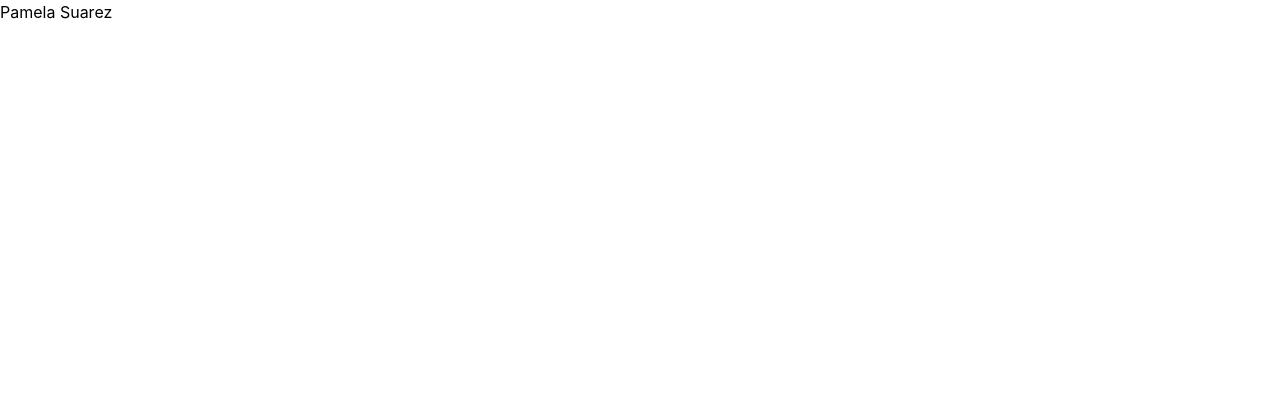
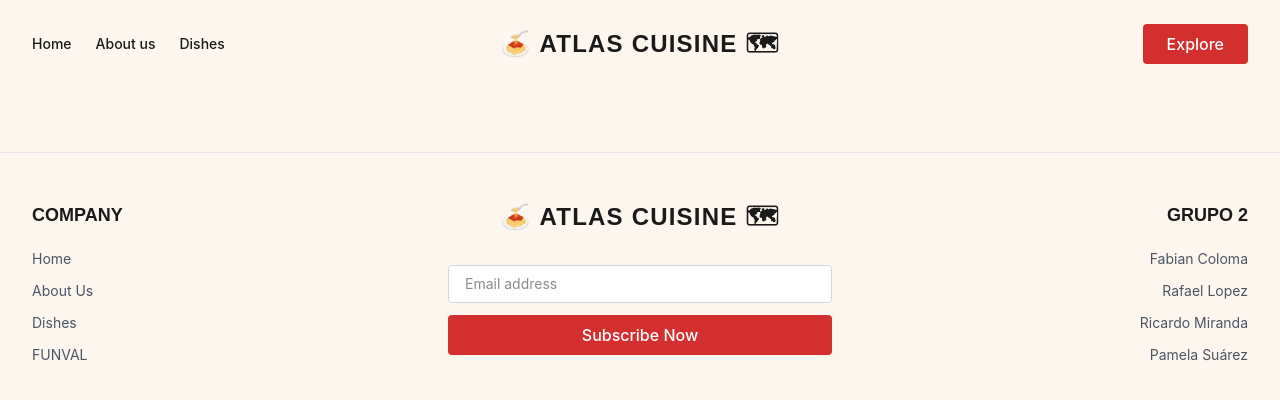
Before and after one commit to Fabian-Coloma/GRUPO-2, a React (Vite) app: page / in a window 1280 px wide. Shown: the top 400 px of the page. Built offline with nearby package versions, Linux system fonts and the light colour scheme.

Commit message:
Navbar y Footer

```diff
--- a/src/App.jsx
+++ b/src/App.jsx
@@ -1,9 +1,14 @@
+import React from 'react';
+import Layout from './components/Navbar';
+import Navbar from './components/Navbar';
+import Footer from './components/Footer';
 function App() {
 
 
   return (
     <>
-     <p>Pamela Suarez</p>
+    <Navbar></Navbar>
+    <Footer></Footer>
     </>
   )
 }
--- /dev/null
+++ b/src/components/Footer.jsx
@@ -0,0 +1,63 @@
+import React from 'react';
+
+const Footer = () => {
+  return (
+
+    <footer className="w-full bg-brand-cream border-t border-gray-200 py-12 px-6 md:px-8 mt-16 z-10">
+
+      <div className="max-w-7xl mx-auto grid grid-cols-1 md:grid-cols-3 gap-10 md:gap-8 text-center md:text-left">
+
+        {/* COLUMNA 1: Company */}
+        <div className="flex flex-col gap-3 font-body">
+          <h3 className="font-heading font-bold text-lg mb-2">COMPANY</h3>
+          <a href="#" className="text-sm text-gray-600 hover:text-brand-red transition-colors">Home</a>
+          <a href="#" className="text-sm text-gray-600 hover:text-brand-red transition-colors">About Us</a>
+          <a href="#" className="text-sm text-gray-600 hover:text-brand-red transition-colors">Dishes</a>
+          <a href="https://funvalinternacional.org/" target="_blank" className="text-sm text-gray-600 hover:text-brand-red transition-colors">FUNVAL</a>
+
+        </div>
+
+        {/* COLUMNA 2: Centro (Logo y Suscripción) */}
+        <div className="flex flex-col items-center gap-4">
+          <div className="font-heading font-bold text-2xl tracking-wider flex items-center gap-2">
+            <span className="text-brand-red" aria-hidden="true">🍝</span>
+            ATLAS CUISINE <spa>🗺</spa>
+          </div>
+
+          {/* Formulario de Suscripción */}
+          <form className="w-full max-w-sm flex flex-col gap-3 mt-4" onSubmit={(e) => e.preventDefault()}>
+            <input
+              type="email"
+              placeholder="Email address"
+              className="w-full px-4 py-2 rounded border border-gray-300 focus:outline-none focus:border-brand-red bg-white text-sm"
+              required
+            />
+            <button
+              type="submit"
+              className="w-full bg-brand-red text-white font-body font-medium py-2 rounded hover:opacity-90 transition-opacity"
+            >
+              Subscribe Now
+            </button>
+          </form>
+        </div>
+
+        {/* COLUMNA 3: Template */}
+        <div className="flex flex-col gap-3 font-body md:items-end">
+          <h3 className="font-heading font-bold text-lg mb-2">GRUPO 2</h3>
+          <a href="https://my-portfolio-seven-gamma-61.vercel.app/" target="_blank"
+          className="text-sm text-gray-600 hover:text-brand-red transition-colors">Fabian Coloma</a>
+          <a href="https://my-portfolio-seven-gamma-61.vercel.app/" target="_blank"
+          className="text-sm text-gray-600 hover:text-brand-red transition-colors">Rafael Lopez</a>
+          <a href="https://my-portfolio-seven-gamma-61.vercel.app/" target="_blank"
+          className="text-sm text-gray-600 hover:text-brand-red transition-colors">Ricardo Miranda</a>
+          <a  href="https://my-portfolio-seven-gamma-61.vercel.app/" target="_blank"
+          className="text-sm text-gray-600 hover:text-brand-red transition-colors">Pamela Suárez</a>
+
+        </div>
+
+      </div>
+    </footer>
+  );
+};
+
+export default Footer;
--- /dev/null
+++ b/src/components/Navbar.jsx
@@ -0,0 +1,74 @@
+import React, { useState } from 'react';
+
+const Navbar = () => {
+  const [isMenuOpen, setIsMenuOpen] = useState(false);
+
+  return (
+    <header className="w-full py-6 px-4 md:px-8 bg-brand-cream relative z-50">
+
+      <nav className="max-w-7xl mx-auto flex items-center justify-between">
+
+        {/* COLUMNA IZQUIERDA: Enlaces Desktop (Ocultos en móvil) */}
+        <div className="flex-1 hidden md:flex items-center gap-6 font-body text-sm font-medium">
+          <a href="#" className="hover:text-brand-red transition-colors">Home</a>
+          <a href="#" className="hover:text-brand-red transition-colors">About us</a>
+          <a href="#" className="hover:text-brand-red transition-colors">Dishes</a>
+
+        </div>
+
+        {/* COLUMNA CENTRAL: Logo */}
+        <div className="min-w-0 font-heading font-bold text-lg md:text-2xl tracking-wider flex items-center gap-2 px-2">
+           <span className="text-brand-red flex-shrink-0" aria-hidden="true">🍝</span>
+           ATLAS CUISINE <span>🗺</span>
+        </div>
+
+        {/* COLUMNA DERECHA: Botones Desktop (OCULTOS EN MÓVIL con hidden md:flex) */}
+        <div className="flex-1 hidden md:flex items-center justify-end gap-6">
+
+          <button className="bg-brand-red text-white px-6 py-2 rounded font-body font-medium hover:opacity-90 transition-opacity">
+            Explore
+          </button>
+        </div>
+
+        {/* 4. BOTÓN HAMBURGUESA: (Solo visible en móvil con md:hidden) */}
+        <div className="flex-1 flex md:hidden justify-end">
+          <button
+            onClick={() => setIsMenuOpen(!isMenuOpen)} // Al hacer clic, invierte el estado
+            className="text-brand-black focus:outline-none"
+            aria-label="Toggle menu"
+          >
+            <svg className="w-7 h-7" fill="none" stroke="currentColor" viewBox="0 0 24 24">
+              {isMenuOpen ? (
+                <path strokeLinecap="round" strokeLinejoin="round" strokeWidth={2} d="M6 18L18 6M6 6l12 12" />
+              ) : (
+                <path strokeLinecap="round" strokeLinejoin="round" strokeWidth={2} d="M4 6h16M4 12h16M4 18h16" />
+              )}
+            </svg>
+          </button>
+        </div>
+
+      </nav>
+
+      {/* 5. EL MENÚ MÓVIL DESPLEGABLE */}
+      {isMenuOpen && (
+        <div className="absolute top-full left-0 right-0 mx-auto w-11/12 max-w-sm bg-brand-cream border border-gray-200 shadow-2xl rounded-xl md:hidden mt-2 z-50">
+          <div className="flex flex-col px-4 py-6 gap-4 font-body text-center">
+            <a href="#" className="hover:text-brand-red transition-colors">Home</a>
+            <a href="#" className="hover:text-brand-red transition-colors">About us</a>
+            <a href="#" className="hover:text-brand-red transition-colors">Dishes</a>
+
+            <hr className="border-gray-300 my-2" />
+
+
+            <button className="bg-brand-red text-white px-6 py-2 rounded font-body font-medium hover:opacity-90 transition-opacity mx-auto w-1/2 min-w-fit">
+              Explore
+            </button>
+          </div>
+        </div>
+      )}
+
+    </header>
+  );
+};
+
+export default Navbar;
--- a/src/index.css
+++ b/src/index.css
@@ -1 +1,21 @@
 @import "tailwindcss";
+
+/* Variables de diseño para el equipo */
+@theme {
+  --color-brand-cream: #FDF6EE;
+  --color-brand-red: #D32F2F;
+  --color-brand-black: #1A1A1A;
+
+  --font-heading: "Oswald", sans-serif;
+  --font-body: "Inter", sans-serif;
+}
+
+/* Base global*/
+@layer base {
+  body {
+    background-color: var(--color-brand-cream);
+    color: var(--color-brand-black);
+    font-family: var(--font-body);
+    overflow-x: hidden;
+  }
+}
```
